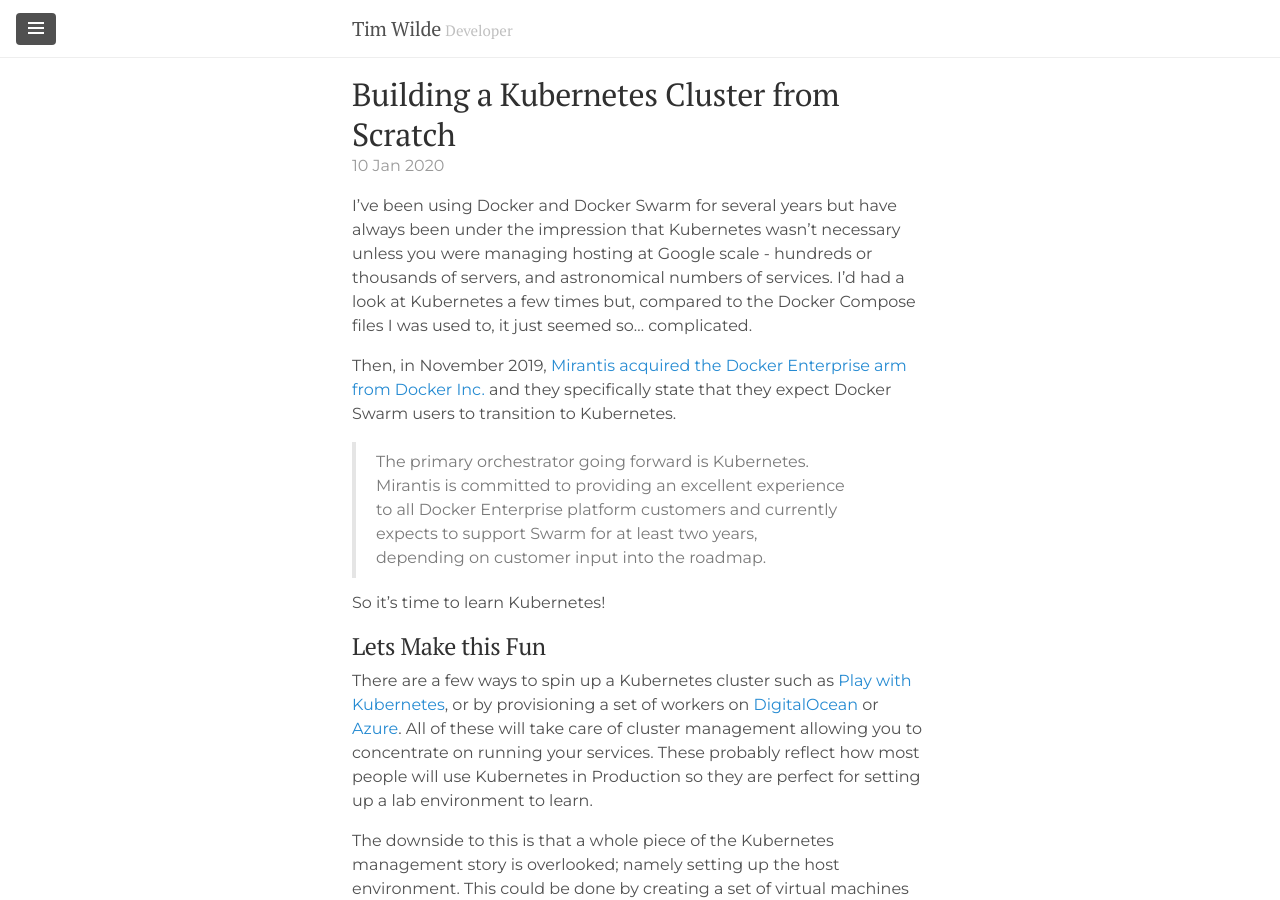
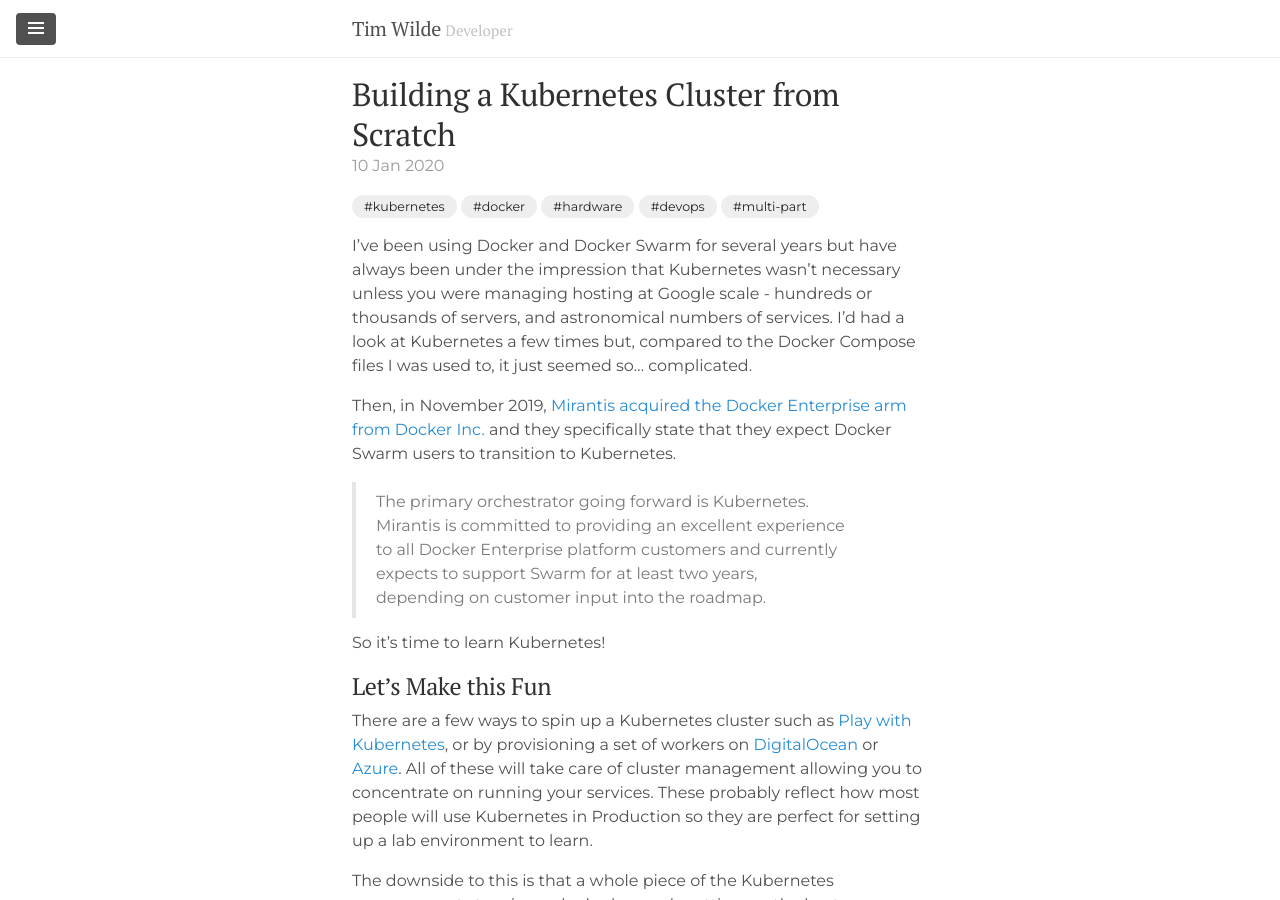
Before and after one commit to TimWilde/timwilde.github.io, a Jekyll site: the page built from _posts/2020-01-10-Building-a-Kubernetes-cluster-from-scratch.md, in a window 1280 px wide and 900 px high. Built offline with Jekyll 4.4.1, drawn with Linux system fonts in a browser that asks for light colours; comment, search, counter and statistics services are not loaded.

Commit message:
Added tags to previous posts.

```diff
--- a/_posts/2020-01-10-Building-a-Kubernetes-cluster-from-scratch.md
+++ b/_posts/2020-01-10-Building-a-Kubernetes-cluster-from-scratch.md
@@ -1,6 +1,7 @@
 ---
 layout: post
 title: Building a Kubernetes Cluster from Scratch
+tags: [kubernetes, docker, hardware, devops, multi-part]
 ---
 I've been using Docker and Docker Swarm for several years but have always been under the impression that Kubernetes wasn't necessary unless you were managing hosting at Google scale - hundreds or thousands of servers, and astronomical numbers of services. I'd had a look at Kubernetes a few times but, compared to the Docker Compose files I was used to, it just seemed so... complicated.
 
@@ -10,7 +11,7 @@
 
 So it's time to learn Kubernetes!
 
-## Lets Make this Fun
+## Let's Make this Fun
 
 There are a few ways to spin up a Kubernetes cluster such as [Play with Kubernetes](https://labs.play-with-k8s.com/), or by provisioning a set of workers on [DigitalOcean](https://www.digitalocean.com/products/kubernetes/) or [Azure](https://azure.microsoft.com/en-gb/services/kubernetes-service/). All of these will take care of cluster management allowing you to concentrate on running your services. These probably reflect how most people will use Kubernetes in Production so they are perfect for setting up a lab environment to learn.
 
```
Also changed, not shown: _posts/2018-01-06-Javascript-the-new-parts.md (+1 -0 lines).
